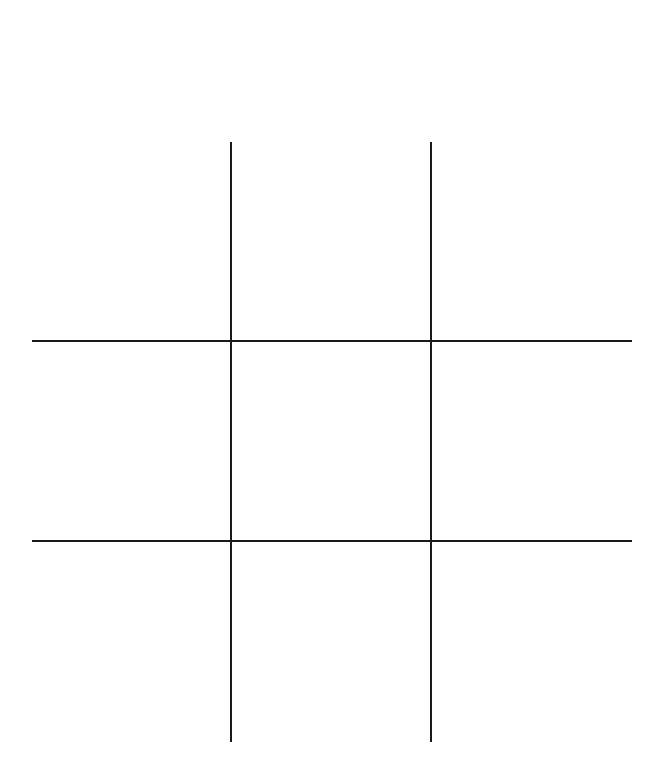
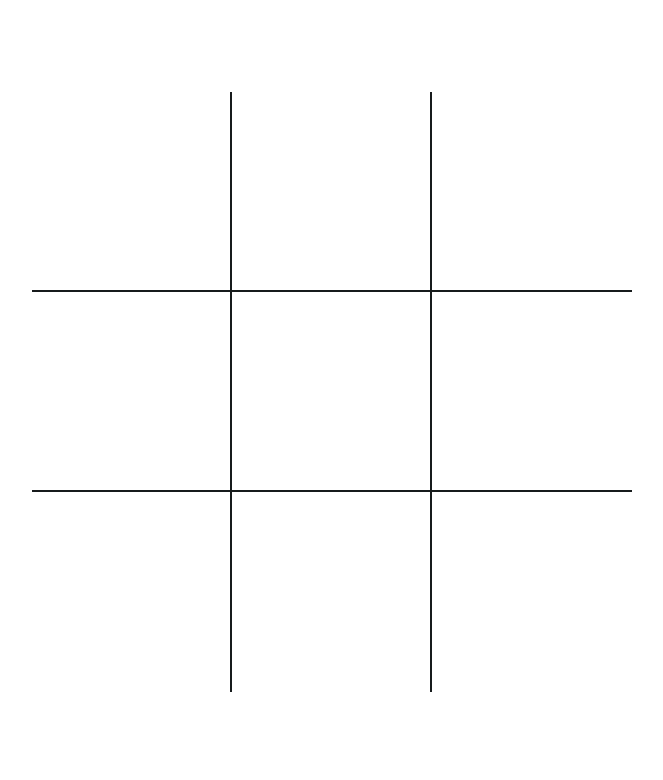
Before and after one commit to furnapso/tic-tac-toe, a plain HTML site: page index.html in a window 1280 px wide. Shown: the whole page, without its empty margins (308-971 px from the left). Drawn offline with Linux system fonts and the light colour scheme.

Commit message:
chore: main sizing

```diff
--- a/css/style.css
+++ b/css/style.css
@@ -32,8 +32,10 @@
 }
 
 main {
-    width: 1440px;
-    height: 900px;
+    max-width: 1440px;
+    max-height: 900px;
+    min-height: 800px;
+    min-width: 1280px;
     display: flex;
     justify-content: center;
     align-items: center;
```
